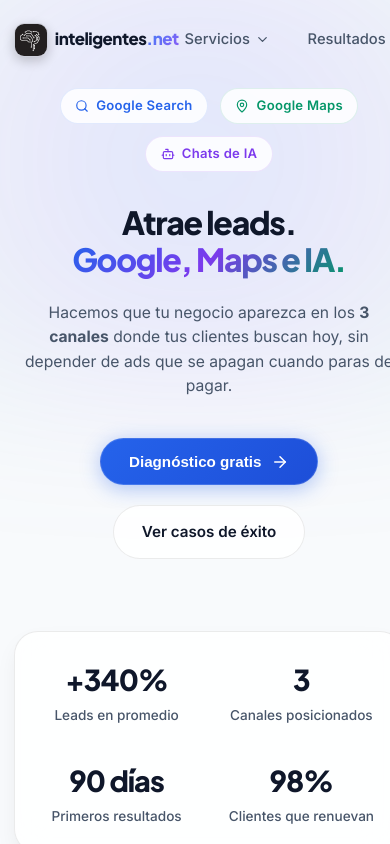
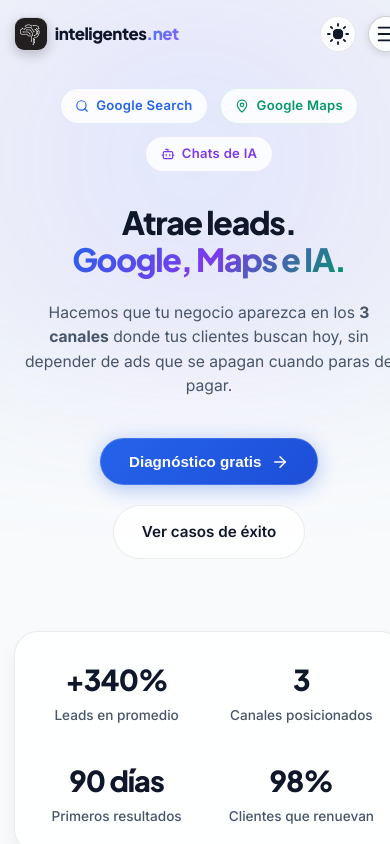
Before and after one commit to ammber69/Inteligentes.net, a React (Vite) app: page / in a window 390 px wide. Built offline with nearby package versions, Linux system fonts and the light colour scheme.

Commit message:
fix(nav): ensure mobile menu toggle and drawer display correctly

```diff
--- a/src/App.css
+++ b/src/App.css
@@ -769,6 +769,24 @@
   color: var(--text-muted);
 }
 
+/* Mobile Menu Toggle Button (Base: hidden on desktop) */
+.mobile-menu-toggle-btn {
+  display: none;
+  width: 40px;
+  height: 40px;
+  border-radius: 50%;
+  border: 1px solid var(--border-hover);
+  background: var(--bg-card);
+  color: var(--text-primary);
+  align-items: center;
+  justify-content: center;
+  cursor: pointer;
+  transition: var(--transition-smooth);
+  flex-shrink: 0;
+  box-shadow: var(--shadow-sm);
+  z-index: 1001;
+}
+
 /* Media Queries & Mobile Polish */
 @media (max-width: 992px) {
   .cards-grid-3 {
@@ -793,10 +811,13 @@
     align-items: center;
   }
   .mobile-menu-toggle-btn {
-    display: flex;
+    display: flex !important;
   }
   .desktop-only-btn {
-    display: none;
+    display: none !important;
+  }
+  .nav-links-desktop {
+    display: none !important;
   }
 }
 
@@ -826,12 +847,13 @@
   }
 
   .mobile-menu-toggle-btn {
+    display: flex !important;
     width: 36px !important;
     height: 36px !important;
-    background: var(--bg-card);
-    border: 1px solid var(--border-hover);
-    color: var(--text-primary);
-    box-shadow: 0 2px 8px rgba(0, 0, 0, 0.1);
+    background: var(--bg-card) !important;
+    border: 1px solid var(--border-hover) !important;
+    color: var(--text-primary) !important;
+    box-shadow: 0 2px 8px rgba(0, 0, 0, 0.12) !important;
   }
 
   .hero-h1 {
@@ -901,21 +923,6 @@
 }
 
 /* Mobile Drawer Overlay */
-.mobile-menu-toggle-btn {
-  display: none;
-  width: 40px;
-  height: 40px;
-  border-radius: 50%;
-  border: 1px solid var(--border-hover);
-  background: var(--bg-card);
-  color: var(--text-primary);
-  align-items: center;
-  justify-content: center;
-  cursor: pointer;
-  transition: var(--transition-smooth);
-  flex-shrink: 0;
-}
-
 .mobile-drawer-overlay {
   position: fixed;
   top: 65px;
```
